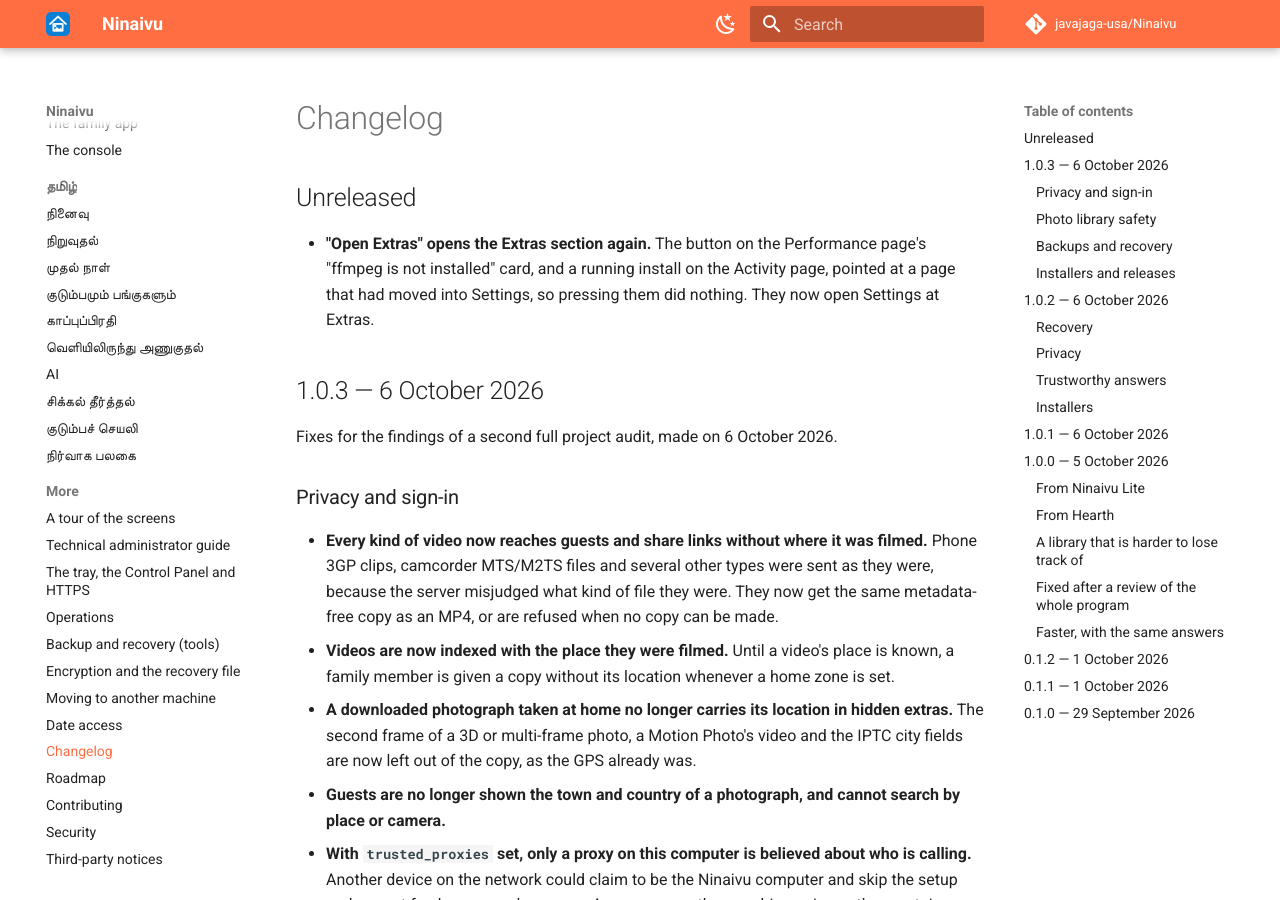
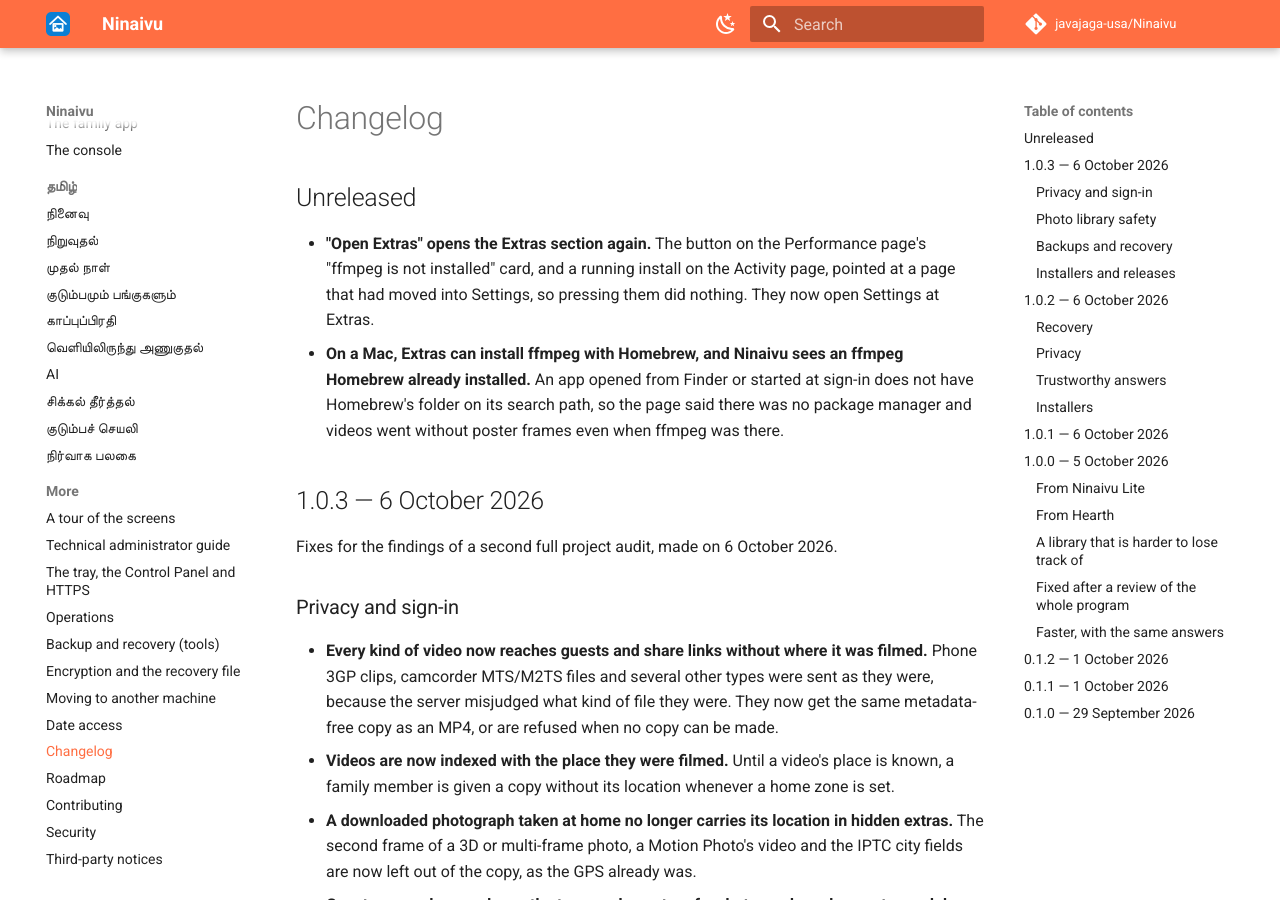
Before and after one commit to javajaga-usa/Ninaivu, an MkDocs documentation site: the page built from docs/CHANGELOG.md, in a window 1280 px wide and 900 px high. Built offline with MkDocs 1.6.1 and Material for MkDocs 9.7.7, drawn with Linux system fonts in a browser that asks for light colours; comment, search, counter and statistics services are not loaded.

Commit message:
Changelog: Homebrew and ffmpeg on a Mac
Co-Authored-By: Claude Opus 5.5 (1M context) <noreply@anthropic.com>
Claude-Session: https://claude.ai/code/session_01WWTqDgnvwtDdLvNrSF3kNE

```diff
--- a/docs/CHANGELOG.md
+++ b/docs/CHANGELOG.md
@@ -3,6 +3,7 @@
 ## Unreleased
 
 - **"Open Extras" opens the Extras section again.** The button on the Performance page's "ffmpeg is not installed" card, and a running install on the Activity page, pointed at a page that had moved into Settings, so pressing them did nothing. They now open Settings at Extras.
+- **On a Mac, Extras can install ffmpeg with Homebrew, and Ninaivu sees an ffmpeg Homebrew already installed.** An app opened from Finder or started at sign-in does not have Homebrew's folder on its search path, so the page said there was no package manager and videos went without poster frames even when ffmpeg was there.
 
 ## 1.0.3 — 6 October 2026
 
```
